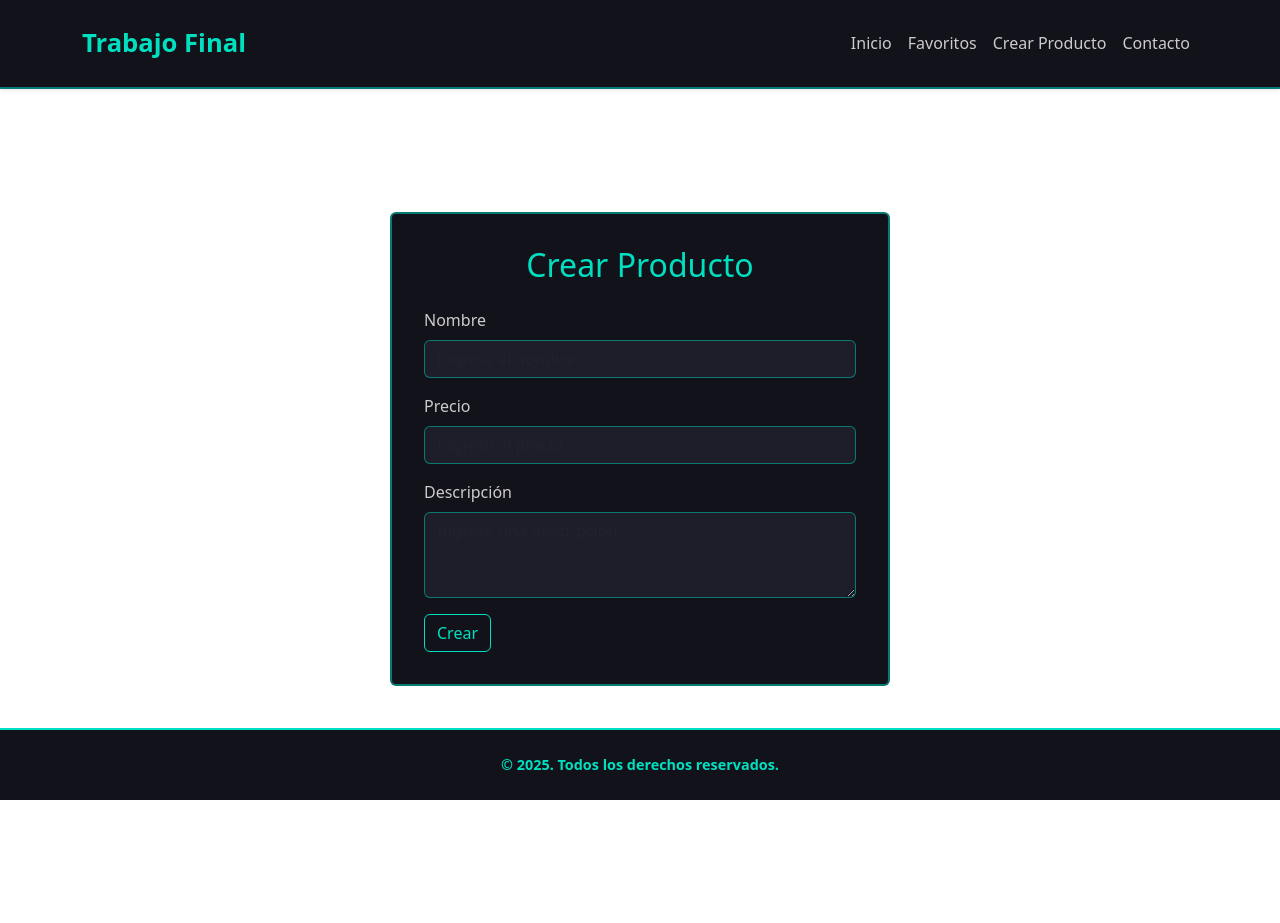
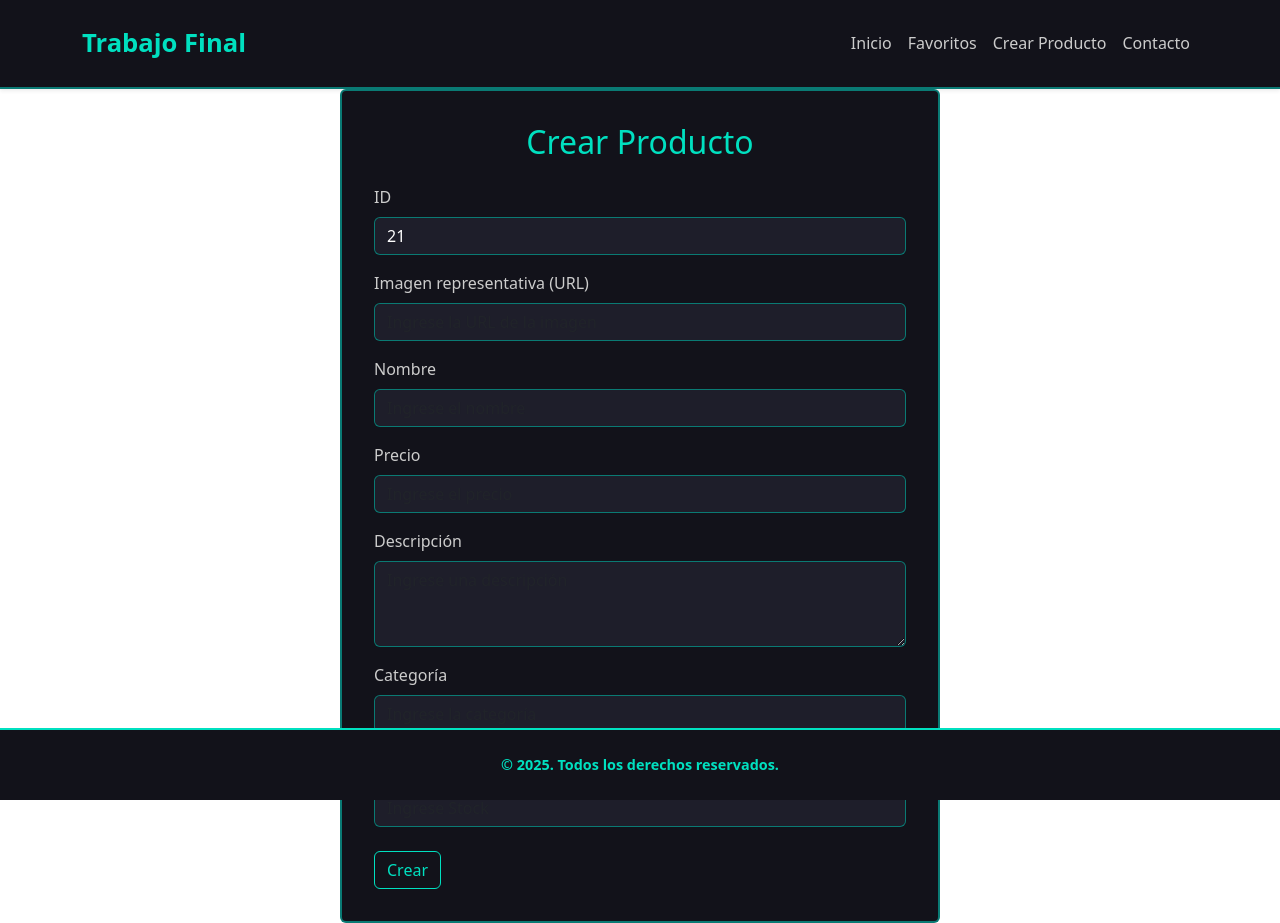
Before and after one commit to Goddzy/pv_tp_integrador_grupo04, a React (Vite) app: page /crearProducto in a window 1280 px wide. Before the commit the page ends 809 px from the top, so only its background shows below. Built offline with nearby package versions, Linux system fonts and the light colour scheme; no server answers.

Commit message:
Orrabaliz Lucas - Creacion de productos sin validacion de campos

```diff
--- a/src/App.jsx
+++ b/src/App.jsx
@@ -11,21 +11,21 @@ import 'bootstrap-icons/font/bootstrap-icons.css';
 function App() {
 
   const [listaProductos, setListaProductos] = useState([]);
-
+   const [idProducto, setIdProducto] = useState(21);
   useEffect(()=>{
     fetch('https://fakestoreapi.com/products')
     .then(res => res.json())
     .then(res => setListaProductos(res))
     .catch(err => console.log('Error al cargar los productos: ', err));
   },[])
-
+  console.log(listaProductos)
   return (
     <BrowserRouter>
       <Header/>
         <Routes>
             <Route exact path="/" element={<Home listaProductos={listaProductos}/>}></Route>
             <Route exact path="/*" element={<Error404/>}></Route>
-            <Route exact path="/crearProducto" element={<CrearProducto/>}></Route>
+            <Route exact path="/crearProducto" element={<CrearProducto setListaProductos={setListaProductos} listaProductos={listaProductos} idProducto={idProducto} setIdProducto={setIdProducto}/>}></Route>
             <Route path="/aboutUs" element={<Contacto />} ></Route>
             <Route path="/producto/:id" element={<DetalleProducto listaProductos={listaProductos} />} />
         </Routes>
--- a/src/CrearProducto.jsx
+++ b/src/CrearProducto.jsx
@@ -1,21 +1,70 @@
 import { useState } from 'react';
 import { Container, Form, Button, Card } from 'react-bootstrap';
 
-const CrearProducto = () => {
+const CrearProducto = ({setListaProductos, listaProductos,idProducto, setIdProducto}) => {
+  const [imagen, setImagen] = useState('');
   const [nombre, setNombre] = useState('');
   const [precio, setPrecio] = useState('');
   const [descripcion, setDescripcion] = useState('');
+  const [categoria, setCategoria] = useState('');
+  const [stock, setStock] = useState('');
 
   const handleSubmit = (e) => {
     e.preventDefault();
-    console.log({ nombre, precio, descripcion });
+    const nuevoProducto={
+      id: idProducto,
+      image: imagen,
+      price: precio,
+      description: descripcion,
+      category: categoria,
+      rating:{
+        rates: 0,
+        count: stock,
+      }
+    }
+    setListaProductos([...listaProductos, nuevoProducto])
+    setIdProducto(idProducto+1)
+  };
+
+  const inputStyle = {
+    backgroundColor: '#1e1e2a',
+    borderColor: '#00ffe770',
+    color: '#ffffff'
   };
 
   return (
     <Container className="d-flex justify-content-center align-items-center" style={{ minHeight: '90vh' }}>
-      <Card style={{ backgroundColor: '#12121a', padding: '2rem', width: '100%', maxWidth: '500px', border: '2px solid #00ffe770', color: '#cccccc' }}>
+      <Card style={{
+        backgroundColor: '#12121a',
+        padding: '2rem',
+        width: '100%',
+        maxWidth: '600px',
+        border: '2px solid #00ffe770',
+        color: '#cccccc'
+      }}>
         <h2 style={{ color: '#00e0c0', textAlign: 'center', marginBottom: '1.5rem' }}>Crear Producto</h2>
         <Form onSubmit={handleSubmit}>
+          <Form.Group className="mb-3" controlId="formId">
+            <Form.Label style={{ color: '#cccccc' }}>ID</Form.Label>
+            <Form.Control
+              type="text"
+              disabled
+              value={idProducto}
+              style={inputStyle}
+            />
+          </Form.Group>
+
+          <Form.Group className="mb-3" controlId="formImagen">
+            <Form.Label style={{ color: '#cccccc' }}>Imagen representativa (URL)</Form.Label>
+            <Form.Control
+              type="text"
+              placeholder="Ingrese la URL de la imagen"
+              value={imagen}
+              onChange={(e) => setImagen(e.target.value)}
+              style={inputStyle}
+            />
+          </Form.Group>
+
           <Form.Group className="mb-3" controlId="formNombre">
             <Form.Label style={{ color: '#cccccc' }}>Nombre</Form.Label>
             <Form.Control
@@ -23,7 +72,7 @@ const CrearProducto = () => {
               placeholder="Ingrese el nombre"
               value={nombre}
               onChange={(e) => setNombre(e.target.value)}
-              style={{ backgroundColor: '#1e1e2a', borderColor: '#00ffe770', color: '#ffffff' }}
+              style={inputStyle}
             />
           </Form.Group>
 
@@ -34,7 +83,7 @@ const CrearProducto = () => {
               placeholder="Ingrese el precio"
               value={precio}
               onChange={(e) => setPrecio(e.target.value)}
-              style={{ backgroundColor: '#1e1e2a', borderColor: '#00ffe770', color: '#ffffff' }}
+              style={inputStyle}
             />
           </Form.Group>
 
@@ -46,7 +95,29 @@ const CrearProducto = () => {
               placeholder="Ingrese una descripción"
               value={descripcion}
               onChange={(e) => setDescripcion(e.target.value)}
-              style={{ backgroundColor: '#1e1e2a', borderColor: '#00ffe770', color: '#ffffff' }}
+              style={inputStyle}
+            />
+          </Form.Group>
+
+          <Form.Group className="mb-4" controlId="formCategoria">
+            <Form.Label style={{ color: '#cccccc' }}>Categoría</Form.Label>
+            <Form.Control
+              type="text"
+              placeholder="Ingrese la categoría"
+              value={categoria}
+              onChange={(e) => setCategoria(e.target.value)}
+              style={inputStyle}
+            />
+          </Form.Group>
+
+          <Form.Group className="mb-4" controlId="formStock">
+            <Form.Label style={{ color: '#cccccc' }}>Stock</Form.Label>
+            <Form.Control
+              type="text"
+              placeholder="Ingrese Stock"
+              value={stock}
+              onChange={(e) => setStock(e.target.value)}
+              style={inputStyle}
             />
           </Form.Group>
 
```
